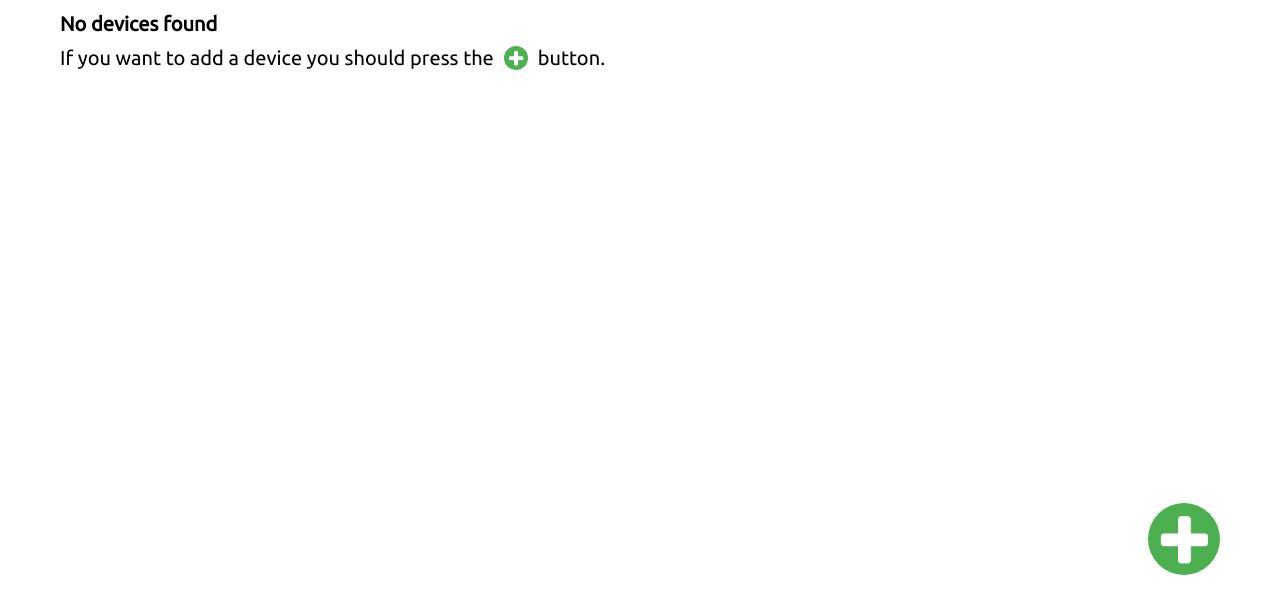
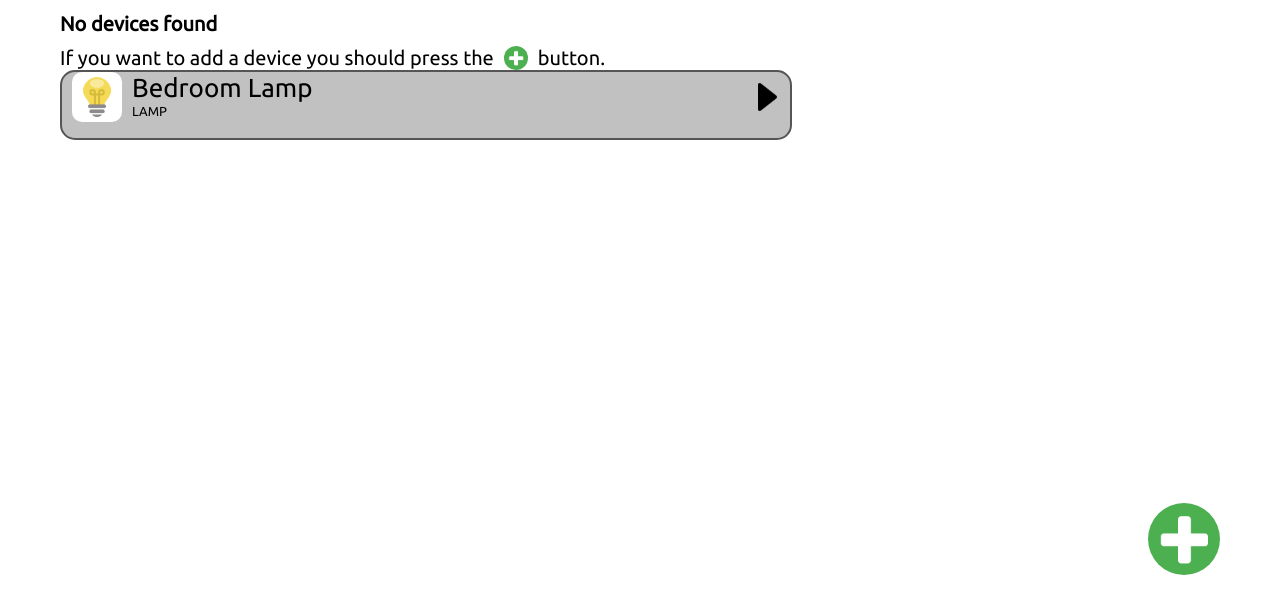
Before and after one commit to tferrerITBA/SmartHome, a plain HTML site: page devices.html in a window 1280 px wide. Shown: the part 165-778 px from the top of the page. Drawn offline with nearby package versions, Linux system fonts and the light colour scheme.

Commit message:
Added Device Item Style

```diff
--- a/devices.html
+++ b/devices.html
@@ -1,10 +1,5 @@
 <!DOCTYPE html>
 <html>
-  	<script type="text/javascript">
-    	function imprimirAlgo(){
-    		alert("Paton conduccion");
-    	}
-  	</script>
 	<head>
 		<title>Devices - Smart Home</title>
 		<link rel="stylesheet" type="text/css" href="equalizer.css">
@@ -23,7 +18,7 @@
 				</div>
 				<div class="search">
 					<input class="search-bar" type="text" placeholder="Search..." />
-					<button class="search-button" type="search-button" onclick="imprimirAlgo()">
+					<button class="search-button" type="search-button" onclick="">
 						<img class="search-logo" src="assets/SearchIcon.svg" alt="search"/>
 					</button>
 				</div>
@@ -40,6 +35,16 @@
 						<p>button.</p>
 					</div>
 				</div>
+				<button class="device" type="button" onclick=" ">
+					<div class="item-description">
+						<img class="item-icon" src="assets/LampIcon.png" alt="lamp"/>
+						<div class="item-text">
+							<p class="item-name">Bedroom Lamp</p>
+							<p class="item-categ">LAMP</p>
+						</div>
+					</div>
+					<img class="next-arrow" src="assets/ArrowDownIcon.png"/>
+				</button>
 			</div>
 			<button class="add-button" type="button" onclick="location.href='createDevice.html';">
 				<img class="add-button-icon" src="assets/PlusButton.png" alt="add device"/>
--- a/style.css
+++ b/style.css
@@ -177,3 +177,52 @@
 .name-input {
 		width: 500px;
 }
+
+.device {
+	height: 70px;
+	width: 60%;
+	background-color: #C1C1C1;
+	display: flex;
+	align-content: center;
+	border: 2px #555 solid;
+	border-radius: 15px;
+	justify-content: space-between;
+}
+
+.device:hover {
+	background-color: #D6D6D6;
+}
+
+.item-description {
+	display: flex;
+}
+
+.item-icon {
+	background-color: white;
+	border-radius: 20%;
+	padding: 5px;
+	height: 50px;
+	width: 50px;
+	margin: 0 10px;
+}
+
+.item-text {
+	display: flex;
+	flex-direction: column;
+	align-items: flex-start;
+}
+
+.item-name {
+	font-size: 26px;
+	line-height: 32px;
+}
+
+.item-categ {
+	font-size: 13px;
+}
+
+.next-arrow {
+	height: 50px;
+	width: 45px;
+	transform: rotate(270deg);
+}
```
Also changed, not shown: createDevice.html (+3 -4 lines), createR.html (+2 -4 lines), item.html (+0 -5 lines), rooms.html (+2 -7 lines), search.html (+1 -1 lines), assets/LampIcon.png (added).
